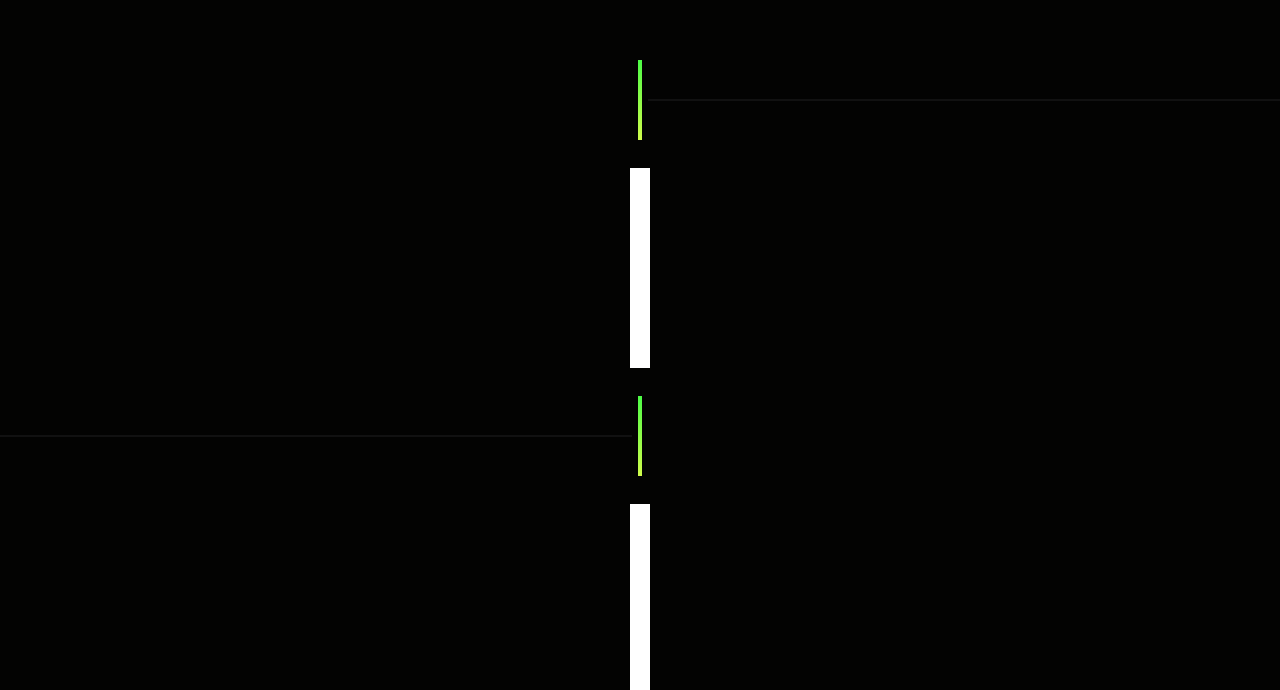
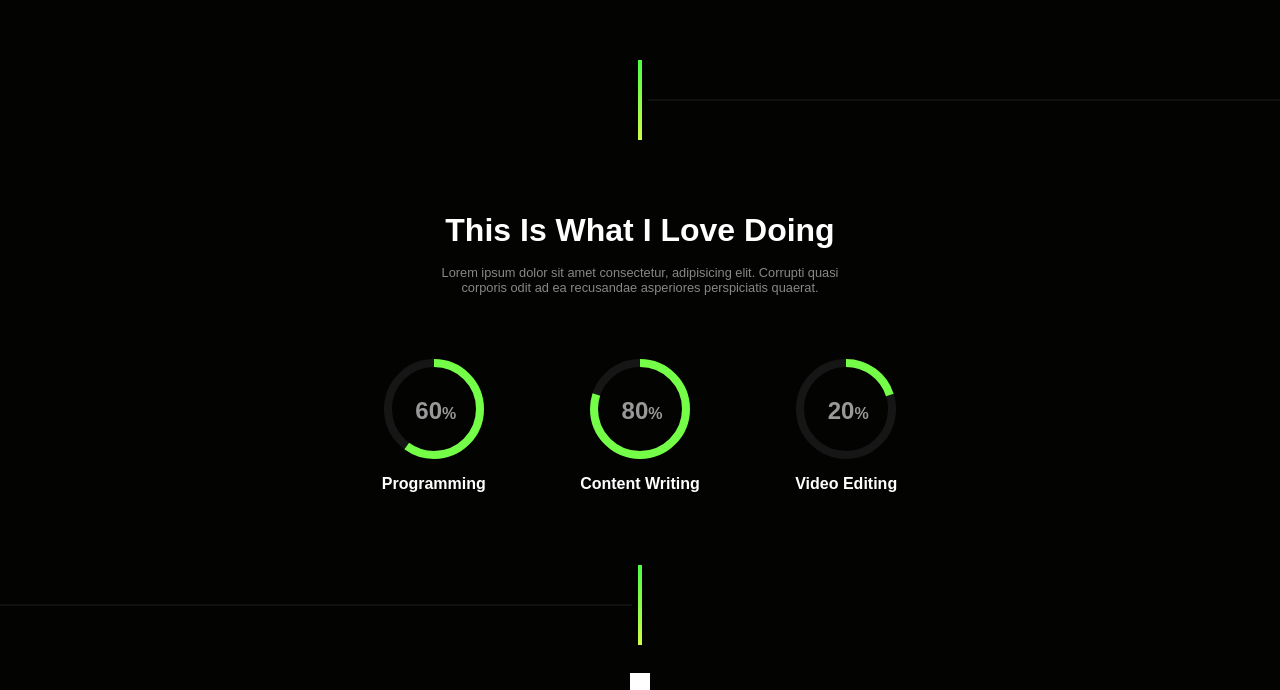
Before and after one commit to safin-sys/rudra-nil-utsa, a Next.js app: page / in a window 1280 px wide. Shown: the part 668-1358 px from the top of the page. Built offline with nearby package versions, Linux system fonts and the light colour scheme.

Commit message:
love component done without animations

```diff
--- /dev/null
+++ b/components/Love.jsx
@@ -0,0 +1,47 @@
+import { useEffect, useState } from 'react'
+import style from '../styles/index/Love.module.scss'
+import { Circle } from 'rc-progress'
+
+const Love = () => {
+    const [skills] = useState(
+        [
+            {
+                name: "Programming",
+                percent: 60
+            },
+            {
+                name: "Content Writing",
+                percent: 80
+            },
+            {
+                name: "Video Editing",
+                percent: 20
+            },
+        ]
+    )
+    return (
+        <section className={style.loveContainer}>
+            <header>
+                <h1>This Is What I Love Doing</h1>
+                <p>Lorem ipsum dolor sit amet consectetur, adipisicing elit. Corrupti quasi corporis odit ad ea recusandae asperiores perspiciatis quaerat.</p>
+            </header>
+            <div className={style.skills}>
+                {skills.map((skill, i) => {
+                    return <Skills key={i} name={skill.name} percent={skill.percent} />
+                })}
+            </div>
+        </section>
+    )
+}
+
+export default Love
+
+const Skills = ({name, percent}) => {
+    return (
+        <div className={style.circleCon}>
+            <Circle percent={percent} strokeWidth="8" trailWidth="8" trailColor="#161616" strokeColor="#74FE48" strokeLinecap="butt" />
+            <h2>{percent}<span>%</span></h2>
+            <h1>{name}</h1>
+        </div>
+    )
+}
--- a/package.json
+++ b/package.json
@@ -10,6 +10,7 @@
   },
   "dependencies": {
     "next": "10.0.7",
+    "rc-progress": "^3.1.3",
     "react": "17.0.1",
     "react-dom": "17.0.1",
     "sass": "^1.32.8"
--- a/pages/index.js
+++ b/pages/index.js
@@ -1,6 +1,7 @@
 import Head from 'next/head'
 import Divider from '../components/Divider'
 import Hero from '../components/Hero'
+import Love from '../components/Love'
 import Navbar from '../components/Navbar'
 
 export default function Home() {
@@ -13,12 +14,7 @@ export default function Home() {
       <Navbar />
       <Hero />
       <Divider direction="right" />
-      <div style={{
-        width: "20px",
-        height: "200px",
-        margin: "20px auto",
-        backgroundColor: "white"
-      }}></div>
+      <Love />
       <Divider direction="left" />
       <div style={{
         width: "20px",
--- /dev/null
+++ b/styles/index/Love.module.scss
@@ -0,0 +1,58 @@
+.loveContainer {
+    display: grid;
+    place-content: center;
+    margin: 4rem 0;
+    header {
+        margin: auto 7.5%;
+        text-align: center;
+        display: flex;
+        flex-direction: column;
+        align-items: center;
+        gap: 1rem;
+        h1 {
+            font-size: 2rem;
+        }
+        p {
+            font-size: .8rem;
+            color: #888;
+            max-width: 72ch;
+            text-align: center;
+        }
+    }
+    .skills {
+        margin-top: 4rem;
+        display: flex;
+        justify-content: space-between;
+        .circleCon {
+            width: 100px;
+            display: flex;
+            flex-direction: column;
+            align-items: center;
+            gap: 1rem;
+            position: relative;
+            h2 {
+                position: absolute;
+                color: #999;
+                top: 50%;
+                left: 50%;
+                transform: translate(-45%, -105%);
+                font-size: 1.5rem;
+                span {
+                    color: #999;
+                }
+            }
+            h1 {
+                white-space: nowrap;
+            }
+        }
+    }
+}
+@media (max-width: 768px) {
+    .loveContainer {
+        .skills {
+            margin: 4rem auto 0 auto;
+            flex-direction: column;
+            gap: 3rem;
+        }
+    }
+}
```
Also changed, not shown: 1 other file (tests, documents, lock files or other folders).
